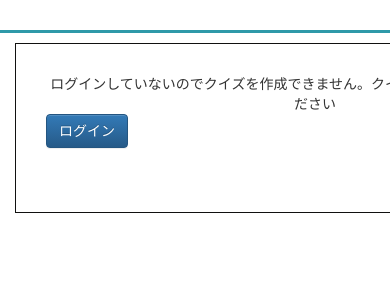
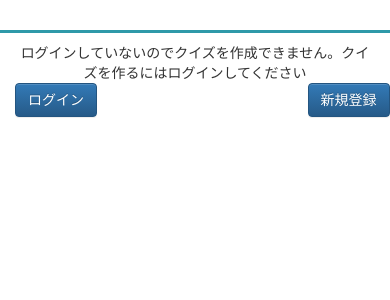
Before and after one commit to HirokiYamasaki/quiz_php, a PHP site: page /nologin.html in a window 390 px wide; the page is wider, and only the part inside the window is pictured. Shown: the part 70-370 px from the top of that part. Run offline with PHP 8.4, Linux system fonts and the light colour scheme.

Commit message:
[update]レスポンシブデザインに対応

```diff
--- a/function/creat/nologin.css
+++ b/function/creat/nologin.css
@@ -1,6 +1,5 @@
 .content {
-    width: 600px;
-    border: 1px solid rgb(17, 17, 16);
+    width: 500px;
     margin: 10px auto;
     padding: 30px;
 }
@@ -9,3 +8,13 @@
     text-align: center;
 
 }
+
+@media only screen and (max-width: 500px) {
+
+    .content{
+        width: 100%;
+        padding: 0;
+    }
+
+
+}
--- a/function/creat/nologin.html
+++ b/function/creat/nologin.html
@@ -41,10 +41,10 @@
             </div>
             <div class="link">
                 <div class="row">
-                    <div class="col-sm-9">
+                    <div class="col-xs-9">
                         <button class="btn btn-primary" type="button" onclick="location.href='../../user/login.php'">ログイン</button>
                     </div>
-                    <div class="col-sm-2 text-right">
+                    <div class="col-xs-3 text-right">
                         <button class="btn btn-primary" type="button" onclick="location.href='../../user/join.php'">新規登録</button>
                     </div>
                 </div>
```
